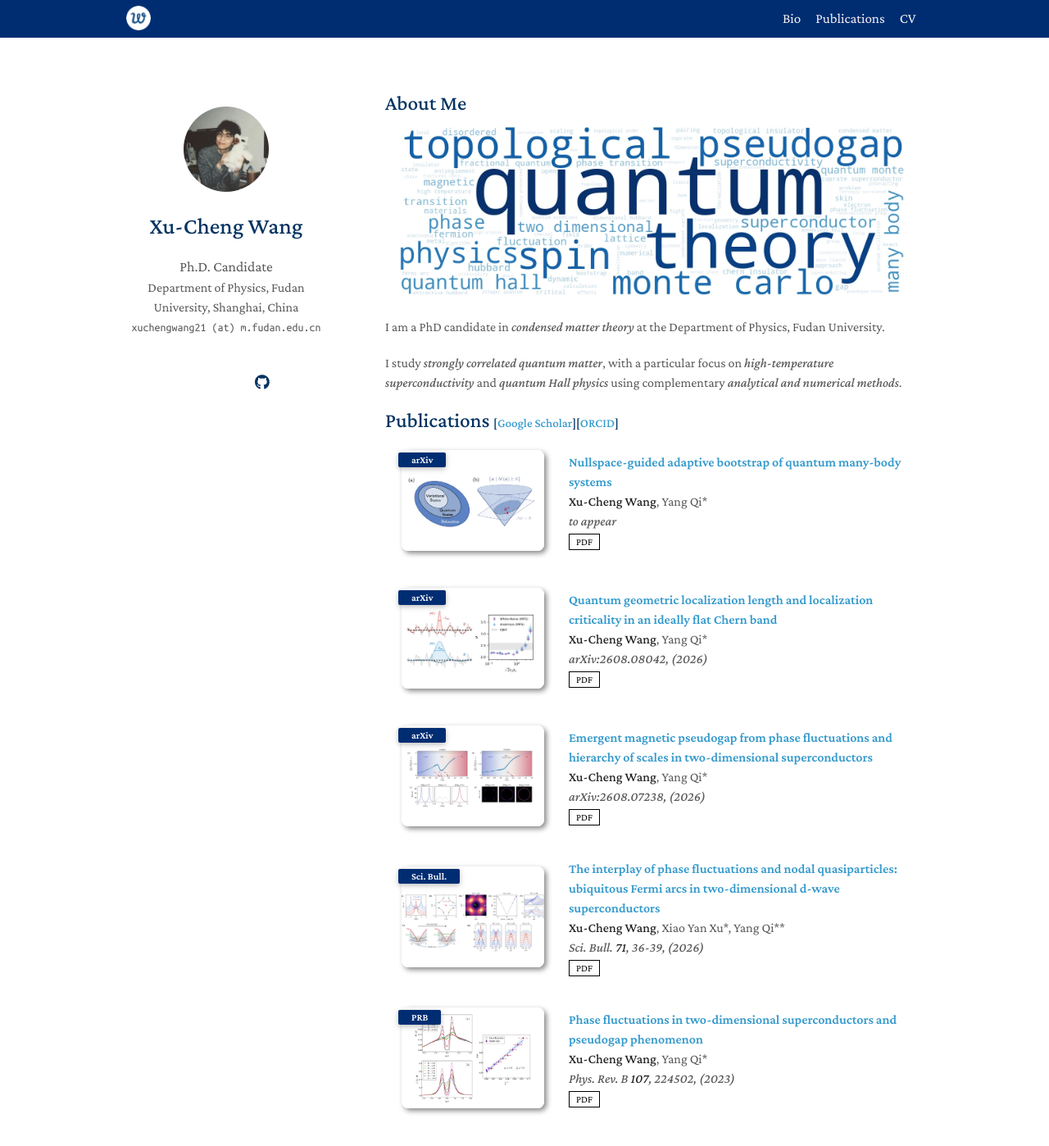
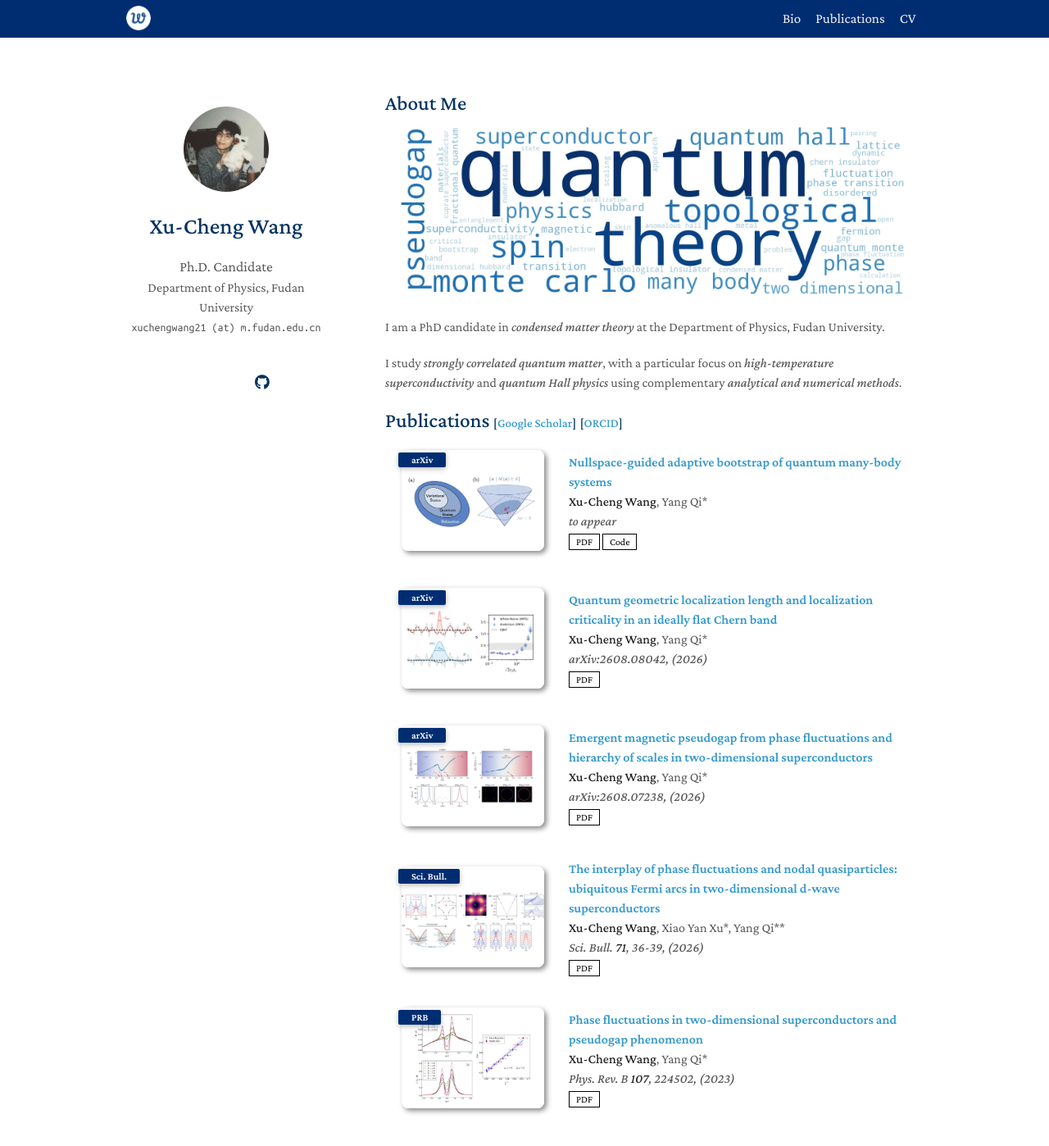
Before and after one commit to JefferyWangSH/JefferyWangSH.github.io, a Jekyll site: the page built from index.md, in a window 1280 px wide and 1400 px high. Shown: the whole window at 82% size. Built offline with Jekyll 4.4.1, drawn with Linux system fonts in a browser that asks for light colours; nearby versions of some CDN libraries; a style sheet for code colours, icons or effects is not loaded; our own code applies the rules of GitHub Pages for plain Markdown files.

Commit message:
refined site metadata, navigation, and publications.
- updated SEO/profile settings and separated the navigation logo from affiliation.
- improved navigation accessibility and optional affiliation-link handling.
- refreshed wordcloud assets and ignore rules.

Co-Authored-By: GPT 5.6 Terra <noreply@openai.com>

```diff
--- a/_config.yml
+++ b/_config.yml
@@ -1,21 +1,25 @@
 # Basic Information
 title: Xu-Cheng Wang
 position: Ph.D. Candidate
-affiliation: Department of Physics, Fudan University, Shanghai, China
+affiliation: Department of Physics, Fudan University
 email: xuchengwang21 (at) m.fudan.edu.cn
-affiliation_link: https://jefferywangsh.github.io/
-affiliation_logo: ./assets/img/favicon_dark.png
+# affiliation_link: ...
+
+# Logo in the top navigation bar
+nav_logo: ./assets/img/favicon_dark.png
+nav_logo_link: ./
 
 # Search Engine Optimization (SEO)
 # The following information is used to improve the website traffic from search engines, e.g., Google.
-keywords: xucheng wang, xu-cheng wang, wang xucheng, wang xu-cheng, xcwang
-canonical: https://jefferywangsh.github.io/
-description: Xu-Cheng Wang is a PhD candidate, majoring in condensed matter theory, at the Department of Physics, Fudan University in Shanghai, China.
+keywords: xucheng wang, xu cheng wang, xu-cheng wang, wang xucheng, wang xu-cheng, xcwang, x.-c. wang, x. c. wang
+canonical: https://jefferywang.xyz
+description: Xu-Cheng Wang is a PhD candidate in condensed matter theory at the Department of Physics, Fudan University.
 
 # Links
 # If you don't need one of them, you may delete the corresponding line.
 cv_link: ./assets/files/cv.pdf
 google_scholar: https://scholar.google.com/citations?user=aK9x54UAAAAJ
+orcid: https://orcid.org/0000-0002-8651-3995
 github_link: https://github.com/JefferyWangSH
 # linkedin: https://www.linkedin.com/
 # twitter: https://twitter.com/
--- a/_data/publications.yml
+++ b/_data/publications.yml
@@ -6,6 +6,7 @@ main:
     journal: to appear
     url: tbd
     pdf: tbd
+    code: https://github.com/JefferyWangSH/QMBBoot-NGA
     image: ./assets/img/covers/nga_bootstrap.webp
 
   - title: Quantum geometric localization length and localization criticality in an ideally flat Chern band
--- a/_includes/publications.md
+++ b/_includes/publications.md
@@ -1,6 +1,13 @@
 <h1 id="publications"></h1>
 
-<h2 style="margin: 2px 0px -15px;">Publications <temp style="font-size:15px;">[</temp><a href="https://scholar.google.com/citations?user=aK9x54UAAAAJ" target="_blank" style="font-size:15px;">Google Scholar</a><temp style="font-size:15px;">]</temp><temp style="font-size:15px;">[</temp><a href="https://orcid.org/0000-0002-8651-3995" target="_blank" style="font-size:15px;">ORCID</a><temp style="font-size:15px;">]</temp></h2>
+<h2 style="margin: 2px 0px -15px;">Publications
+  {% if site.google_scholar %}
+  <temp style="font-size:15px;">[</temp><a href="{{ site.google_scholar }}" target="_blank" rel="noopener noreferrer" style="font-size:15px;">Google Scholar</a><temp style="font-size:15px;">]</temp>
+  {% endif %}
+  {% if site.orcid %}
+  <temp style="font-size:15px;">[</temp><a href="{{ site.orcid }}" target="_blank" rel="noopener noreferrer" style="font-size:15px;">ORCID</a><temp style="font-size:15px;">]</temp>
+  {% endif %}
+</h2>
 
 <div class="publications">
 <ol class="bibliography">
--- a/_layouts/homepage.html
+++ b/_layouts/homepage.html
@@ -41,8 +41,14 @@
 
     <div class="topnav">
 
-      {% if site.affiliation_link and site.affiliation_logo %}
-      <a href="{{ site.affiliation_link }}"><img width="30" src="{{ site.affiliation_logo }}" decoding="async" alt=""></a>
+      {% if site.nav_logo %}
+        {% if site.nav_logo_link %}
+        <a href="{{ site.nav_logo_link }}" aria-label="{{ site.title }} home">
+        {% endif %}
+        <img width="30" src="{{ site.nav_logo }}" decoding="async" alt="{{ site.title }} logo">
+        {% if site.nav_logo_link %}
+        </a>
+        {% endif %}
       {% endif %}
 
       <div id="nav-menu">
@@ -88,7 +94,11 @@
         <br>
         {% endif %}
         {% if site.affiliation %}
-        <a href="{{ site.affiliation_link }}" rel="noopener"><autocolor>{{ site.affiliation }}</autocolor></a>
+          {% if site.affiliation_link %}
+          <a href="{{ site.affiliation_link }}" rel="noopener"><autocolor>{{ site.affiliation }}</autocolor></a>
+          {% else %}
+          <autocolor>{{ site.affiliation }}</autocolor>
+          {% endif %}
         <br>
         {% endif %}
         {% if site.email %}
--- a/assets/css/navigation.css
+++ b/assets/css/navigation.css
@@ -198,7 +198,7 @@
         float: right;
         right: var(--topnav-inset);
         top: var(--topnav-inset);
-        margin-right:5%;
+        margin-right:2%;
         cursor: pointer;
       }
 
```
Also changed, not shown: zotero_wordcloud/word_cloud.py (+3 -21 lines), assets/img/wordcloud.webp, 1 other file.
